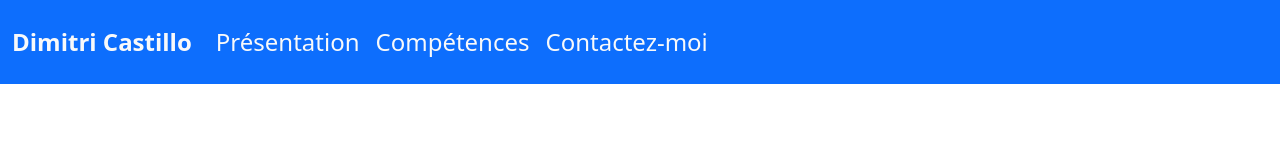
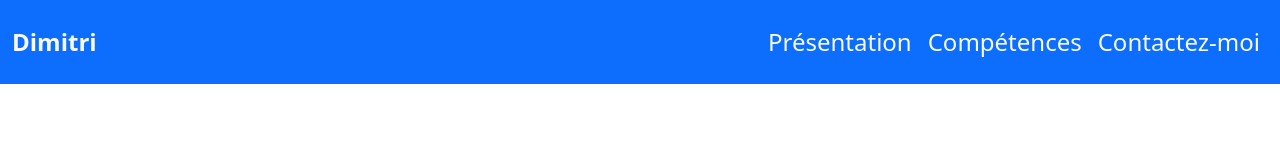
Before and after one commit to Dimitiii/Portfolio, a plain HTML site: page index.html in a window 1280 px wide. Drawn offline with nearby package versions, Linux system fonts and the light colour scheme.

Commit message:
Mis à jour

```diff
--- a/index.html
+++ b/index.html
@@ -10,12 +10,12 @@
     <body>
         <nav class="navbar navbar-expand-lg bg-primary sticky-top pt-3 pb-3">
             <div class="container-fluid">
-                <a class="navbar-brand text-light fw-bold fs-4" href="#">Dimitri Castillo</a>
+                <a class="navbar-brand text-light fw-bold fs-4 " href="#">Dimitri</a>
                 <button class="navbar-toggler" type="button" data-bs-toggle="collapse" data-bs-target="#navbarNav" aria-controls="navbarNav" aria-expanded="false" aria-label="Toggle navigation">
                   <span class="navbar-toggler-icon"></span>
                 </button>
                 <div class="collapse navbar-collapse" id="navbarNav">
-                  <ul class="navbar-nav">
+                  <ul class="navbar-nav ms-auto">
                     <li class="nav-item">
                       <a class="nav-link active text-light fs-4" aria-current="page" href="#">Présentation</a>
                     </li>
--- a/styles.css
+++ b/styles.css
@@ -0,0 +1,39 @@
+.nav-link:hover{
+    color: lightcoral!important;
+}
+
+.navbar-nav{
+    overflow: hidden;
+}
+/* Aimation menu css */
+li {
+    opacity: 0;
+    animation: animations 1.5s ease-in-out forwards;
+    overflow: hidden;
+}
+
+li:nth-child(1) {
+    animation-delay: .2s;
+}
+li:nth-child(2) {
+    animation-delay: .4s;
+}
+li:nth-child(3) {
+    animation-delay: .6s;
+}
+
+/* Animation keyframes pour "fade-in" */
+@keyframes animations {
+    from {
+        opacity: 0;
+        overflow: hidden;
+        transform: translateY(20px);
+    }
+    to {
+        opacity: 1;
+        transform: translateY(0);
+    }
+}
+a{
+    transition: 1s;
+}
```
